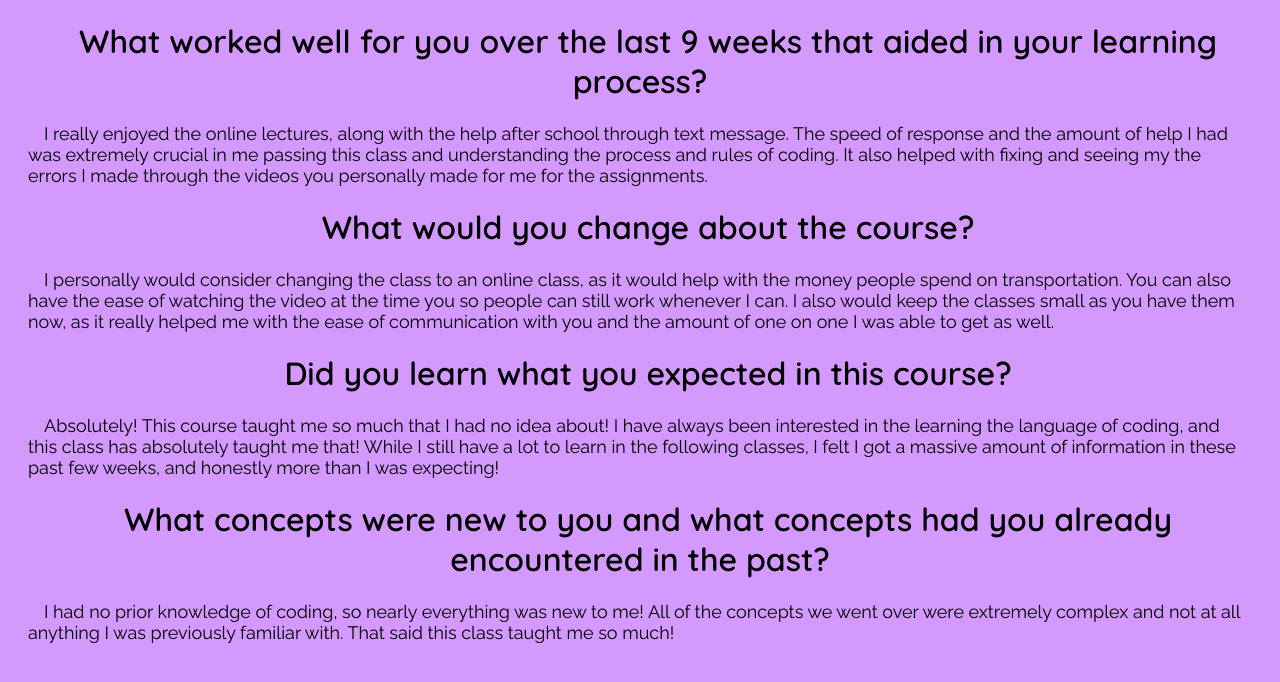
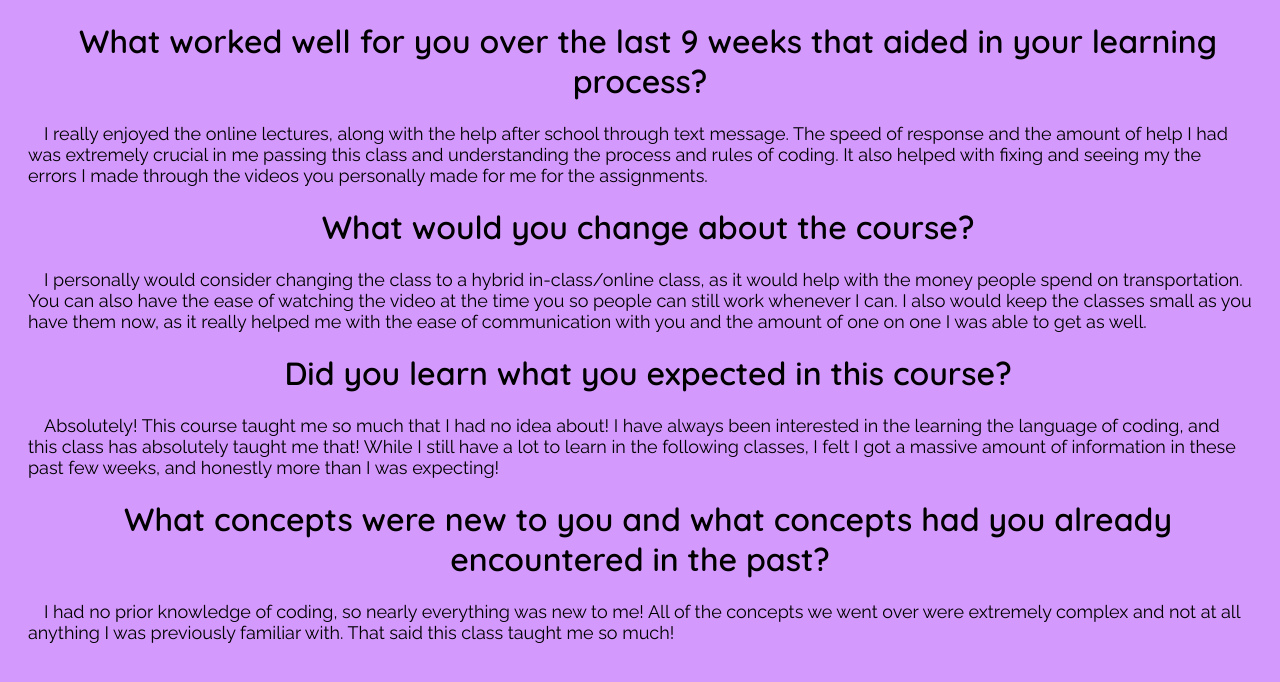
Before and after one commit to Starfox505/Assignment09, a plain HTML site: page index.html in a window 1280 px wide. Drawn offline with Linux system fonts and the light colour scheme.

Commit message:
Update index.html
Fixed title

```diff
--- a/index.html
+++ b/index.html
@@ -1,12 +1,14 @@
 <!DOCTYPE html>
 <html lang="en">
+
 <head>
     <meta charset="UTF-8">
     <meta http-equiv="X-UA-Compatible" content="IE=edge">
     <meta name="viewport" content="width=device-width, initial-scale=1.0">
-    <title>Assignment 9 Questionnaire</title>
+    <title>Questionnaire | Assignment 9</title>
     <link rel="stylesheet" href="style.css">
 </head>
+
 <body>
     <h1>What worked well for you over the last 9 weeks that aided in your
         learning process?</h1>
@@ -18,7 +20,7 @@
         you personally made for me for the assignments.
     </p>
     <h1>What would you change about the course?</h1>
-    <p>I personally would consider changing the class to an online class,
+    <p>I personally would consider changing the class to a hybrid in-class/online class,
         as it would help with the money people spend on transportation.
         You can also have the ease of watching the video at the time you
         so people can still work whenever I can. I also would keep the
@@ -42,4 +44,5 @@
         class taught me so much!
     </p>
 </body>
+
 </html>
```
Lines whose indentation alone changed are shown as unchanged.
